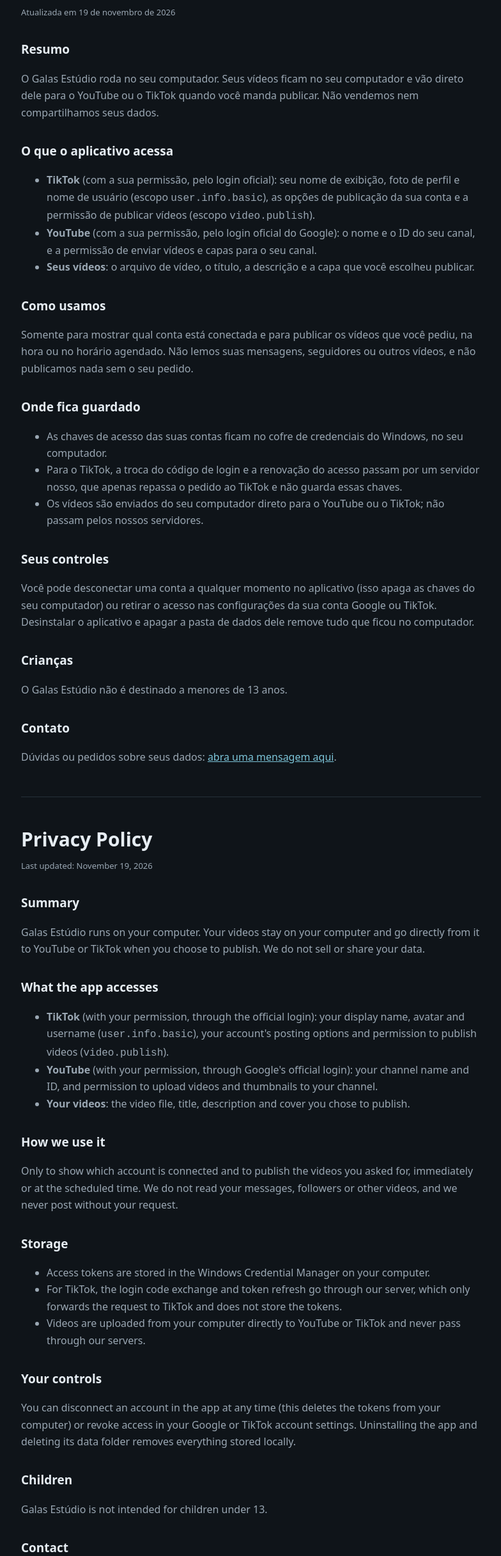
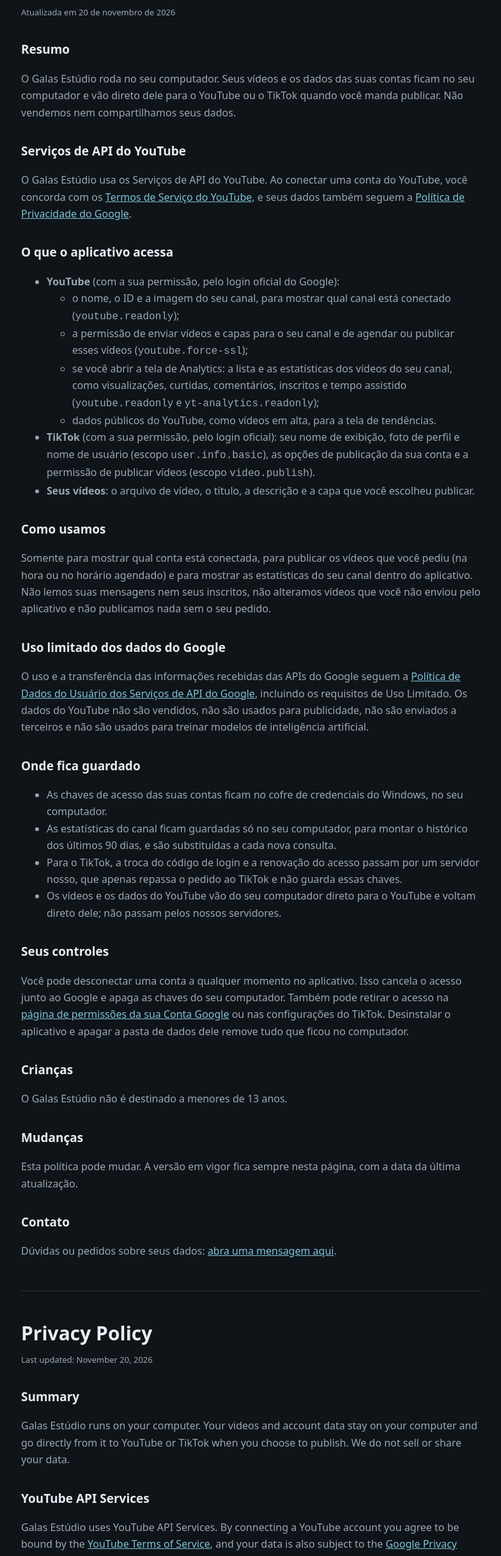
Before and after one commit to GaussNoob/galas-estudio-atualizacoes, a plain HTML site: page docs/privacidade.html in a window 1280 px wide. Shown: the part 168-2600 px from the top of the page at 64% size, without its empty margins (247-1031 px from the left). Drawn offline with Linux system fonts and the light colour scheme.

Commit message:
Site: privacidade com YouTube Analytics e Uso Limitado do Google

```diff
--- a/docs/privacidade.html
+++ b/docs/privacidade.html
@@ -13,33 +13,50 @@
     <nav><a href="termos.html">Termos de uso</a><a href="privacidade.html">Privacidade</a></nav></header>
 
   <h1>Política de privacidade</h1>
-  <p class="data">Atualizada em 19 de novembro de 2026</p>
+  <p class="data">Atualizada em 20 de novembro de 2026</p>
 
   <h2>Resumo</h2>
-  <p>O Galas Estúdio roda no seu computador. Seus vídeos ficam no seu computador e vão direto dele para o YouTube ou o TikTok quando você manda publicar. Não vendemos nem compartilhamos seus dados.</p>
+  <p>O Galas Estúdio roda no seu computador. Seus vídeos e os dados das suas contas ficam no seu computador e vão direto dele para o YouTube ou o TikTok quando você manda publicar. Não vendemos nem compartilhamos seus dados.</p>
+
+  <h2>Serviços de API do YouTube</h2>
+  <p>O Galas Estúdio usa os Serviços de API do YouTube. Ao conectar uma conta do YouTube, você concorda com os <a href="https://www.youtube.com/t/terms">Termos de Serviço do YouTube</a>, e seus dados também seguem a <a href="https://policies.google.com/privacy">Política de Privacidade do Google</a>.</p>
 
   <h2>O que o aplicativo acessa</h2>
   <ul>
+    <li><b>YouTube</b> (com a sua permissão, pelo login oficial do Google):
+      <ul>
+        <li>o nome, o ID e a imagem do seu canal, para mostrar qual canal está conectado (<code>youtube.readonly</code>);</li>
+        <li>a permissão de enviar vídeos e capas para o seu canal e de agendar ou publicar esses vídeos (<code>youtube.force-ssl</code>);</li>
+        <li>se você abrir a tela de Analytics: a lista e as estatísticas dos vídeos do seu canal, como visualizações, curtidas, comentários, inscritos e tempo assistido (<code>youtube.readonly</code> e <code>yt-analytics.readonly</code>);</li>
+        <li>dados públicos do YouTube, como vídeos em alta, para a tela de tendências.</li>
+      </ul>
+    </li>
     <li><b>TikTok</b> (com a sua permissão, pelo login oficial): seu nome de exibição, foto de perfil e nome de usuário (escopo <code>user.info.basic</code>), as opções de publicação da sua conta e a permissão de publicar vídeos (escopo <code>video.publish</code>).</li>
-    <li><b>YouTube</b> (com a sua permissão, pelo login oficial do Google): o nome e o ID do seu canal, e a permissão de enviar vídeos e capas para o seu canal.</li>
     <li><b>Seus vídeos</b>: o arquivo de vídeo, o título, a descrição e a capa que você escolheu publicar.</li>
   </ul>
 
   <h2>Como usamos</h2>
-  <p>Somente para mostrar qual conta está conectada e para publicar os vídeos que você pediu, na hora ou no horário agendado. Não lemos suas mensagens, seguidores ou outros vídeos, e não publicamos nada sem o seu pedido.</p>
+  <p>Somente para mostrar qual conta está conectada, para publicar os vídeos que você pediu (na hora ou no horário agendado) e para mostrar as estatísticas do seu canal dentro do aplicativo. Não lemos suas mensagens nem seus inscritos, não alteramos vídeos que você não enviou pelo aplicativo e não publicamos nada sem o seu pedido.</p>
+
+  <h2>Uso limitado dos dados do Google</h2>
+  <p>O uso e a transferência das informações recebidas das APIs do Google seguem a <a href="https://developers.google.com/terms/api-services-user-data-policy">Política de Dados do Usuário dos Serviços de API do Google</a>, incluindo os requisitos de Uso Limitado. Os dados do YouTube não são vendidos, não são usados para publicidade, não são enviados a terceiros e não são usados para treinar modelos de inteligência artificial.</p>
 
   <h2>Onde fica guardado</h2>
   <ul>
     <li>As chaves de acesso das suas contas ficam no cofre de credenciais do Windows, no seu computador.</li>
+    <li>As estatísticas do canal ficam guardadas só no seu computador, para montar o histórico dos últimos 90 dias, e são substituídas a cada nova consulta.</li>
     <li>Para o TikTok, a troca do código de login e a renovação do acesso passam por um servidor nosso, que apenas repassa o pedido ao TikTok e não guarda essas chaves.</li>
-    <li>Os vídeos são enviados do seu computador direto para o YouTube ou o TikTok; não passam pelos nossos servidores.</li>
+    <li>Os vídeos e os dados do YouTube vão do seu computador direto para o YouTube e voltam direto dele; não passam pelos nossos servidores.</li>
   </ul>
 
   <h2>Seus controles</h2>
-  <p>Você pode desconectar uma conta a qualquer momento no aplicativo (isso apaga as chaves do seu computador) ou retirar o acesso nas configurações da sua conta Google ou TikTok. Desinstalar o aplicativo e apagar a pasta de dados dele remove tudo que ficou no computador.</p>
+  <p>Você pode desconectar uma conta a qualquer momento no aplicativo. Isso cancela o acesso junto ao Google e apaga as chaves do seu computador. Também pode retirar o acesso na <a href="https://myaccount.google.com/permissions">página de permissões da sua Conta Google</a> ou nas configurações do TikTok. Desinstalar o aplicativo e apagar a pasta de dados dele remove tudo que ficou no computador.</p>
 
   <h2>Crianças</h2>
   <p>O Galas Estúdio não é destinado a menores de 13 anos.</p>
+
+  <h2>Mudanças</h2>
+  <p>Esta política pode mudar. A versão em vigor fica sempre nesta página, com a data da última atualização.</p>
 
   <h2>Contato</h2>
   <p>Dúvidas ou pedidos sobre seus dados: <a href="https://github.com/GaussNoob/galas-estudio-atualizacoes/issues">abra uma mensagem aqui</a>.</p>
@@ -47,27 +64,41 @@
   <hr>
   <div lang="en">
   <h1>Privacy Policy</h1>
-  <p class="data">Last updated: November 19, 2026</p>
+  <p class="data">Last updated: November 20, 2026</p>
   <h2>Summary</h2>
-  <p>Galas Estúdio runs on your computer. Your videos stay on your computer and go directly from it to YouTube or TikTok when you choose to publish. We do not sell or share your data.</p>
+  <p>Galas Estúdio runs on your computer. Your videos and account data stay on your computer and go directly from it to YouTube or TikTok when you choose to publish. We do not sell or share your data.</p>
+  <h2>YouTube API Services</h2>
+  <p>Galas Estúdio uses YouTube API Services. By connecting a YouTube account you agree to be bound by the <a href="https://www.youtube.com/t/terms">YouTube Terms of Service</a>, and your data is also subject to the <a href="https://policies.google.com/privacy">Google Privacy Policy</a>.</p>
   <h2>What the app accesses</h2>
   <ul>
+    <li><b>YouTube</b> (with your permission, through Google's official login):
+      <ul>
+        <li>your channel name, ID and image, to show which channel is connected (<code>youtube.readonly</code>);</li>
+        <li>permission to upload videos and thumbnails to your channel and to schedule or publish those videos (<code>youtube.force-ssl</code>);</li>
+        <li>if you open the Analytics screen: the list and statistics of your channel's videos, such as views, likes, comments, subscribers and watch time (<code>youtube.readonly</code> and <code>yt-analytics.readonly</code>);</li>
+        <li>public YouTube data, such as trending videos, for the trends screen.</li>
+      </ul>
+    </li>
     <li><b>TikTok</b> (with your permission, through the official login): your display name, avatar and username (<code>user.info.basic</code>), your account's posting options and permission to publish videos (<code>video.publish</code>).</li>
-    <li><b>YouTube</b> (with your permission, through Google's official login): your channel name and ID, and permission to upload videos and thumbnails to your channel.</li>
     <li><b>Your videos</b>: the video file, title, description and cover you chose to publish.</li>
   </ul>
   <h2>How we use it</h2>
-  <p>Only to show which account is connected and to publish the videos you asked for, immediately or at the scheduled time. We do not read your messages, followers or other videos, and we never post without your request.</p>
+  <p>Only to show which account is connected, to publish the videos you asked for (immediately or at the scheduled time) and to show your channel statistics inside the app. We do not read your messages or subscribers, we do not modify videos you did not upload through the app, and we never post without your request.</p>
+  <h2>Limited Use of Google user data</h2>
+  <p>Galas Estúdio's use and transfer of information received from Google APIs adheres to the <a href="https://developers.google.com/terms/api-services-user-data-policy">Google API Services User Data Policy</a>, including the Limited Use requirements. YouTube data is never sold, used for advertising, shared with third parties or used to train artificial intelligence models.</p>
   <h2>Storage</h2>
   <ul>
     <li>Access tokens are stored in the Windows Credential Manager on your computer.</li>
+    <li>Channel statistics are stored only on your computer to build a 90-day history, and are replaced on each new query.</li>
     <li>For TikTok, the login code exchange and token refresh go through our server, which only forwards the request to TikTok and does not store the tokens.</li>
-    <li>Videos are uploaded from your computer directly to YouTube or TikTok and never pass through our servers.</li>
+    <li>Videos and YouTube data travel directly between your computer and YouTube and never pass through our servers.</li>
   </ul>
   <h2>Your controls</h2>
-  <p>You can disconnect an account in the app at any time (this deletes the tokens from your computer) or revoke access in your Google or TikTok account settings. Uninstalling the app and deleting its data folder removes everything stored locally.</p>
+  <p>You can disconnect an account in the app at any time. This revokes access with Google and deletes the tokens from your computer. You can also revoke access on your <a href="https://myaccount.google.com/permissions">Google Account permissions page</a> or in your TikTok settings. Uninstalling the app and deleting its data folder removes everything stored locally.</p>
   <h2>Children</h2>
   <p>Galas Estúdio is not intended for children under 13.</p>
+  <h2>Changes</h2>
+  <p>This policy may change. The current version is always on this page, with its last updated date.</p>
   <h2>Contact</h2>
   <p><a href="https://github.com/GaussNoob/galas-estudio-atualizacoes/issues">Open a message here</a>.</p>
   </div>
```
